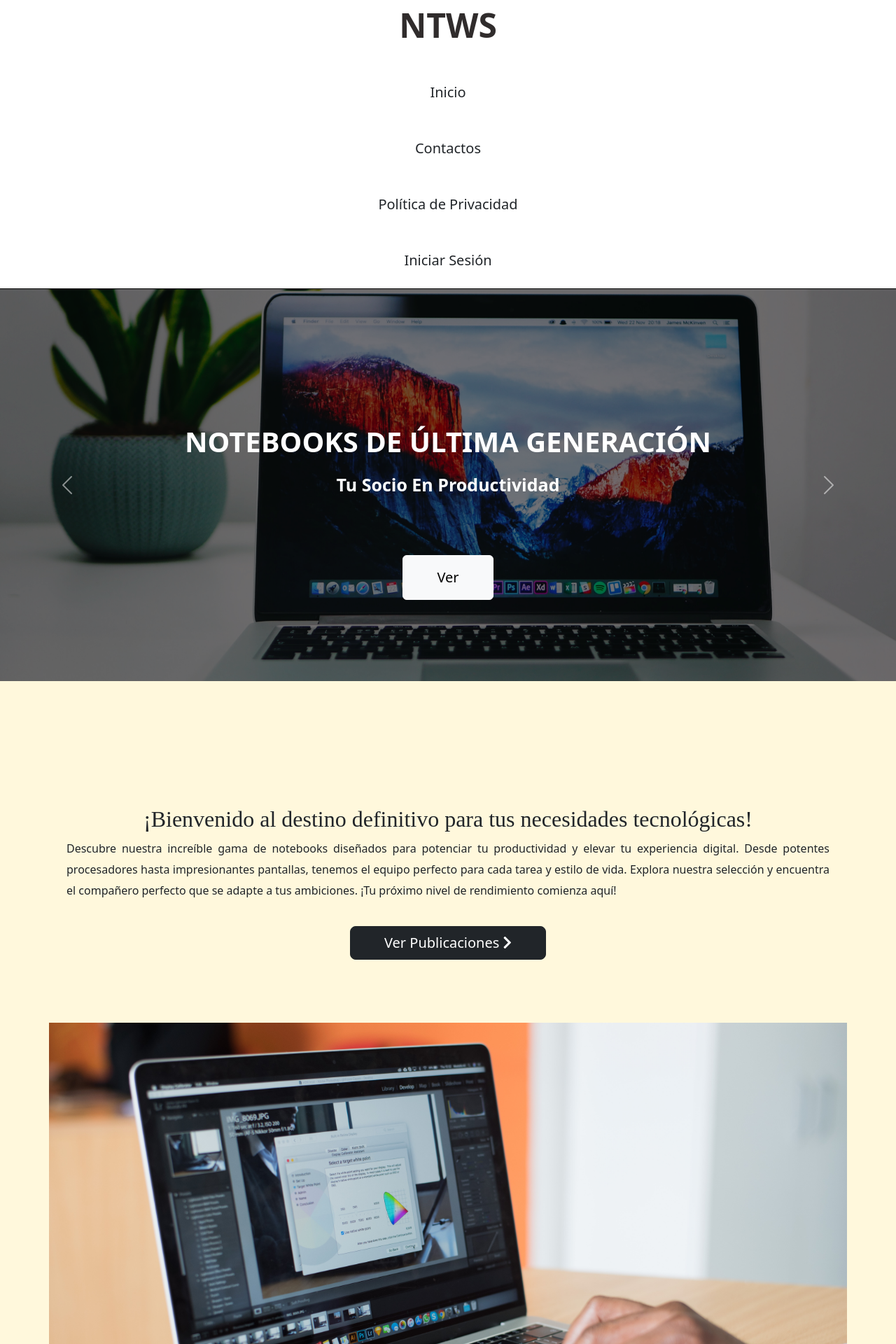
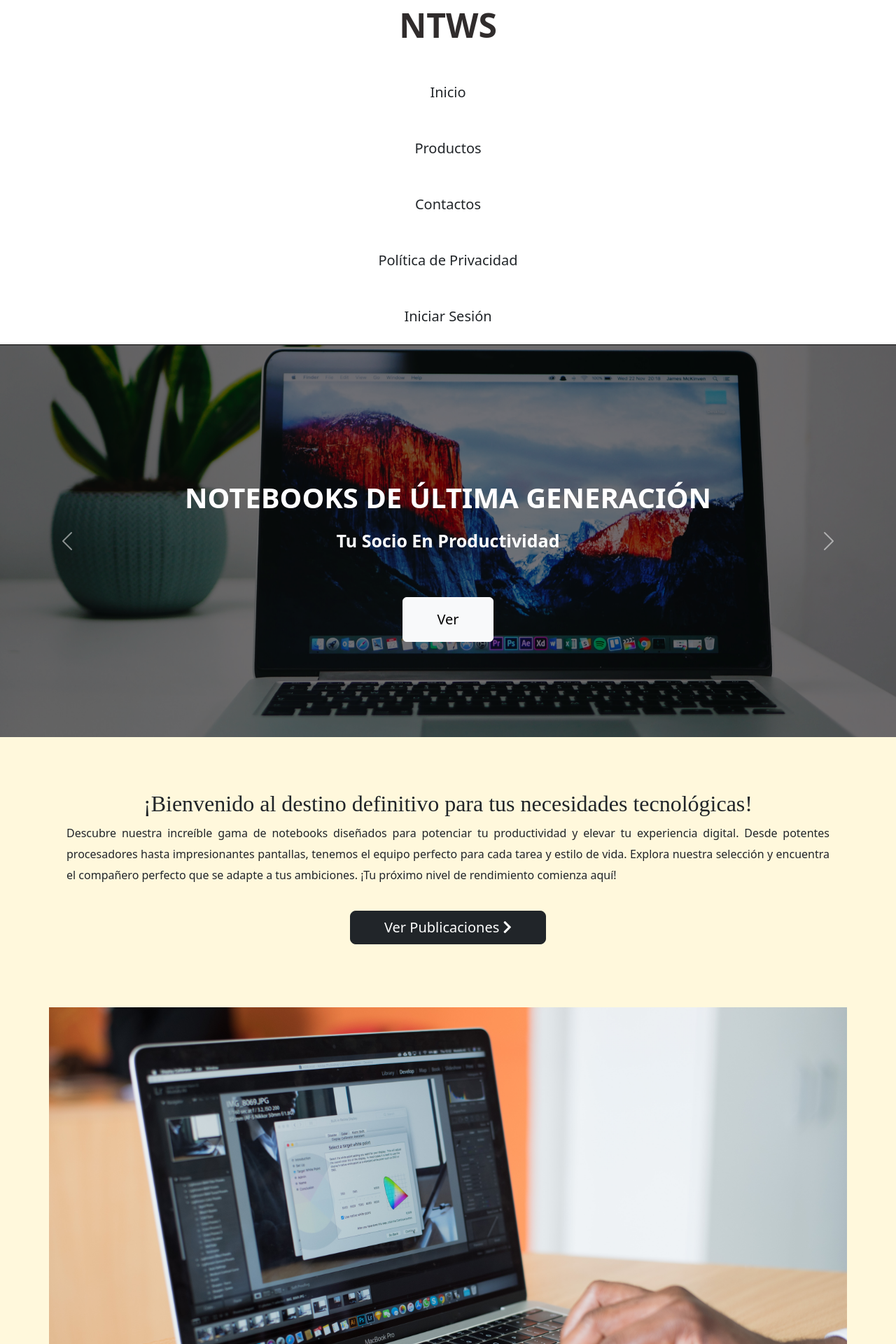
Before and after one commit to pblnahu1/php-crud, a PHP site: page / in a window 1280 px wide. Shown: the top 1920 px of the page at 70% size. Run offline with PHP 8.4, Linux system fonts and the light colour scheme; some libraries are stand-ins or nearby versions; some web fonts are replaced.

Commit message:
commit-config-proyecto

```diff
--- a/css/encabezado.css
+++ b/css/encabezado.css
@@ -40,6 +40,11 @@
     color: #ffffff;
 }
 
+#nav-bar .link-login:hover{
+    background-color: rgb(255, 229, 83);
+    color: #000;
+}
+
 /* Mobile */
 @media(max-width: 1350px){
     #header{
--- a/css/styles.css
+++ b/css/styles.css
@@ -17,7 +17,7 @@ html{
 
 /* SECCION DEL SLIDER */
 .d-item{
-    height: 99vh;
+    height: 80vh;
 }
 
 .d-img{
@@ -28,8 +28,8 @@ html{
 
 /* SECCION DE BIENVENIDA */
 #sct-welcome{
-    height: 100vh;
-    padding: 10% 0;
+    /* height: 100vh; */
+    padding: 2% 0;
     background-color: #fff8dc;
 }
 
--- a/index.php
+++ b/index.php
@@ -22,9 +22,10 @@
         <a class="header-link" href="#">NTWS</a>
         <nav id="nav-bar">
             <a class="nav-link" href="#">Inicio</a>
+            <a class="nav-link" href="publicaciones.html">Productos</a>
             <a class="nav-link" href="#">Contactos</a>
             <a class="nav-link" href="proteccion-datos/privacidad.php">Política de Privacidad</a>
-            <a class="nav-link" href="login.php">Iniciar Sesión</a>
+            <a class="nav-link link-login" href="login.php">Iniciar Sesión</a>
         </nav>
     </header>
 
@@ -37,8 +38,8 @@
                     <p class="mt-lg-5 fs-1 text-uppercase fw-bold">Notebooks de última generación</p>
                     <h1 class="display-1 fw-bolder text-capitalize">Tu socio en productividad</h1>
                 </div>
-                <div class="carousel-caption py-5 mb-5 mt-5">
-                    <button class="btn btn-light px-5 py-3 fs-5 mt-lg-5">Ver</button>
+                <div class="carousel-caption mb-lg-5">
+                    <button class="btn btn-light px-5 py-3 fs-5 mb-lg-5">Ver</button>
                 </div>
             </div>
             <div class="carousel-item d-item">
@@ -48,8 +49,8 @@
                     <p class="mt-lg-5 fs-1 text-uppercase fw-bold">Explora la creatividad sin limites</p>
                     <h1 class="display-1 fw-bolder text-capitalize">Notebooks de vanguardia para tu inspiración</h1>
                 </div>
-                <div class="carousel-caption py-5 mb-5 mt-5">
-                    <button class="btn btn-light px-5 py-3 fs-5 mt-lg-5">Ver</button>
+                <div class="carousel-caption mb-lg-5">
+                    <button class="btn btn-light px-5 py-3 fs-5 mb-lg-5">Ver</button>
                 </div>
             </div>
             <div class="carousel-item d-item">
@@ -59,8 +60,8 @@
                     <p class="mt-lg-5 fs-1 text-uppercase fw-bold">Notebooks de alto rendimiento</p>
                     <h1 class="display-1 fw-bolder text-capitalize">¡Eleva tu experiencia!</h1>
                 </div>
-                <div class="carousel-caption py-5 mb-5 mt-5">
-                    <button class="btn btn-light px-5 py-3 fs-5 mt-lg-5">Ver</button>
+                <div class="carousel-caption mb-lg-5">
+                    <button class="btn btn-light px-5 py-3 fs-5 mb-lg-5">Ver</button>
                 </div>
             </div>
         </div>
--- a/login.php
+++ b/login.php
@@ -24,6 +24,7 @@
         <a class="header-link" href="index.php">NTWS</a>
         <nav id="nav-bar">
             <a class="nav-link" href="index.php">Inicio</a>
+            <a class="nav-link" href="publicaciones.html">Productos</a>
             <a class="nav-link" href="#">Contactos</a>
             <a class="nav-link" href="proteccion-datos/privacidad.php">Política de Privacidad</a>
         </nav>
--- a/pagina-inicio.php
+++ b/pagina-inicio.php
@@ -23,6 +23,7 @@
         <a class="header-link" href="index.php">NTWS</a>
         <nav id="nav-bar">
             <a class="nav-link" href="index.php">Inicio</a>
+            <a class="nav-link" href="publicaciones.html">Productos</a>
             <a class="nav-link" href="#">Contactos</a>
             <a class="nav-link" href="proteccion-datos/privacidad.php">Política de Privacidad</a>
             <a class="nav-link" href="cerrar_sesion.php" onclick="return confirm('¿Desea Cerrar Sesión?')">Cerrar Sesión</a>
@@ -38,7 +39,7 @@
             $apellidoUsuario = $_SESSION['apellido_usuario'];
         ?>
             <div class="div-text">
-                <h3 class="welcome-h3">¡Bienvenido/a <?php echo $nombreUsuario . " " . $apellidoUsuario; ?>!</h3>
+                <h3 class="welcome-h3">¡Bienvenid@ <?php echo $nombreUsuario . " " . $apellidoUsuario; ?>!</h3>
             </div>
         <?php
         } else {
--- a/proteccion-datos/privacidad.php
+++ b/proteccion-datos/privacidad.php
@@ -22,6 +22,7 @@
         <a class="header-link" href="../index.php">NTWS</a>
         <nav id="nav-bar">
             <a class="nav-link" href="../index.php">Inicio</a>
+            <a class="nav-link" href="../publicaciones.html">Productos</a>
             <a class="nav-link" href="#">Contactos</a>
             <a class="nav-link" href="../login.php">Iniciar Sesión</a>
         </nav>
--- a/registro.php
+++ b/registro.php
@@ -61,6 +61,7 @@ if (isset($_POST['enviar-registro'])) {
         <a class="header-link" href="index.php">NTWS</a>
         <nav id="nav-bar">
             <a class="nav-link" href="index.php">Inicio</a>
+            <a class="nav-link" href="publicaciones.html">Productos</a>
             <a class="nav-link" href="#">Contactos</a>
             <a class="nav-link" href="proteccion-datos/privacidad.php">Política de Privacidad</a>
         </nav>
```
Also changed, not shown: css/styles-inicio.css (+5 -7 lines).
